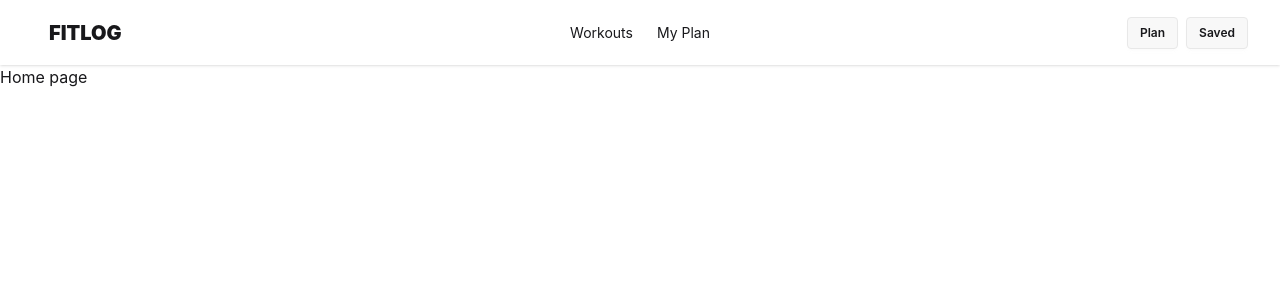
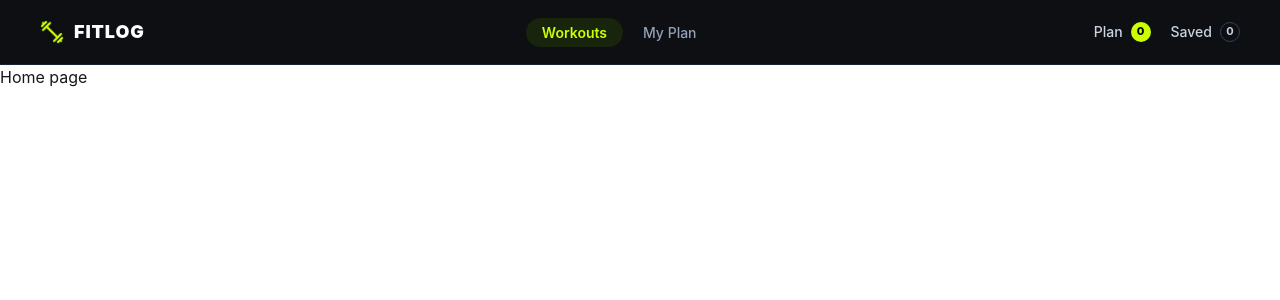
Before and after one commit to limon-hasan/nextjs-assignment-project-programming-hero-fitness, a Next.js app: page / in a window 1280 px wide. Shown: the top 300 px of the page. Built offline with nearby package versions, Linux system fonts and the light colour scheme.

Commit message:
updated the active page highlighted part of navbar

```diff
--- a/src/componnents/shared/Navbar.tsx
+++ b/src/componnents/shared/Navbar.tsx
@@ -1,24 +1,54 @@
+"use client";
+
+import Image from "next/image";
 import Link from "next/link";
+import { usePathname } from "next/navigation";
+import logoImg from "@/assets/logo.png";
 
 const Navbar = () => {
+  const pathname = usePathname();
+
   const links = (
     <>
       <li>
-        <Link href="/">Workouts</Link>
+        <Link
+          href="/"
+          className={`text-sm font-medium px-4 py-1.5 rounded-full transition-all ${
+            pathname === "/"
+              ? "bg-[#18240c] text-[#ccff00] font-semibold"
+              : "text-slate-400 hover:text-white"
+          }`}
+        >
+          Workouts
+        </Link>
       </li>
       <li>
-        <Link href="/my-plan">My Plan</Link>
+        <Link
+          href="/my-plan"
+          className={`text-sm font-medium px-4 py-1.5 rounded-full transition-all ${
+            pathname === "/my-plan"
+              ? "bg-[#18240c] text-[#ccff00] font-semibold"
+              : "text-slate-400 hover:text-white"
+          }`}
+        >
+          My Plan
+        </Link>
       </li>
     </>
   );
 
   return (
-    <div className="navbar bg-base-100 shadow-sm px-4 md:px-8">
-      <div className="navbar-start">
-        <div className="dropdown">
-          <div tabIndex={0} role="button" className="btn btn-ghost lg:hidden">
+    <header className="sticky top-0 z-50 bg-[#0d0f12] border-b border-slate-800/80">
+      <nav className="container mx-auto px-4 md:px-10 h-16 flex items-center justify-between">
+
+        <div className="flex items-center gap-2">
+          <div className="dropdown lg:hidden">
+            <div
+              tabIndex={0}
+              role="button"
+              className="btn btn-ghost btn-sm p-1 text-slate-300 mr-1"
+            >
               <svg
-              aria-label="Menu"
                 xmlns="http://www.w3.org/2000/svg"
                 className="h-5 w-5"
                 fill="none"
@@ -33,33 +63,58 @@ const Navbar = () => {
                 />
               </svg>
             </div>
-
             <ul
               tabIndex={-1}
-            className="menu menu-sm dropdown-content bg-base-100 rounded-box z-10 mt-3 w-52 p-2 shadow"
+              className="menu menu-sm dropdown-content bg-[#14171d] border border-slate-800 rounded-box z-10 mt-3 w-48 p-2 shadow-xl space-y-1"
             >
               {links}
             </ul>
           </div>
 
-        <Link href="/" className="btn btn-ghost text-xl font-black">
+          <Link href="/" className="flex items-center gap-2.5">
+            <Image
+              src={logoImg}
+              alt="FitLog Logo"
+              width={26}
+              height={26}
+              className="w-6 h-6 object-contain"
+            />
+            <span className="text-lg font-black tracking-wider text-white uppercase">
               FITLOG
+            </span>
           </Link>
         </div>
 
-      <div className="navbar-center hidden lg:flex">
-        <ul className="menu menu-horizontal px-1">{links}</ul>
+        <div className="hidden lg:flex items-center">
+          <ul className="flex items-center gap-1">
+            {links}
+          </ul>
         </div>
 
-      <div className="navbar-end gap-2">
-        <Link href="/my-plan" className="btn btn-sm">
-          Plan
+        <div className="flex items-center gap-5 text-sm">
+          <Link
+            href="/my-plan"
+            className="flex items-center gap-2 text-slate-300 hover:text-white transition-colors"
+          >
+            <span className="font-medium text-xs md:text-sm">Plan</span>
+            <span className="bg-[#ccff00] text-black font-extrabold text-[11px] w-5 h-5 flex items-center justify-center rounded-full">
+              0
+            </span>
           </Link>
-        <Link href="/my-plan" className="btn btn-sm">
-          Saved
+
+          <Link
+            href="/my-plan"
+            className="flex items-center gap-2 text-slate-300 hover:text-white transition-colors"
+          >
+            <span className="font-medium text-xs md:text-sm">Saved</span>
+            <span className="border border-slate-700 text-slate-300 font-bold text-[11px] w-5 h-5 flex items-center justify-center rounded-full">
+              0
+            </span>
           </Link>
         </div>
-    </div>
+
+      </nav>
+    </header>
   );
 };
 
```
Lines whose indentation alone changed are shown as unchanged.
